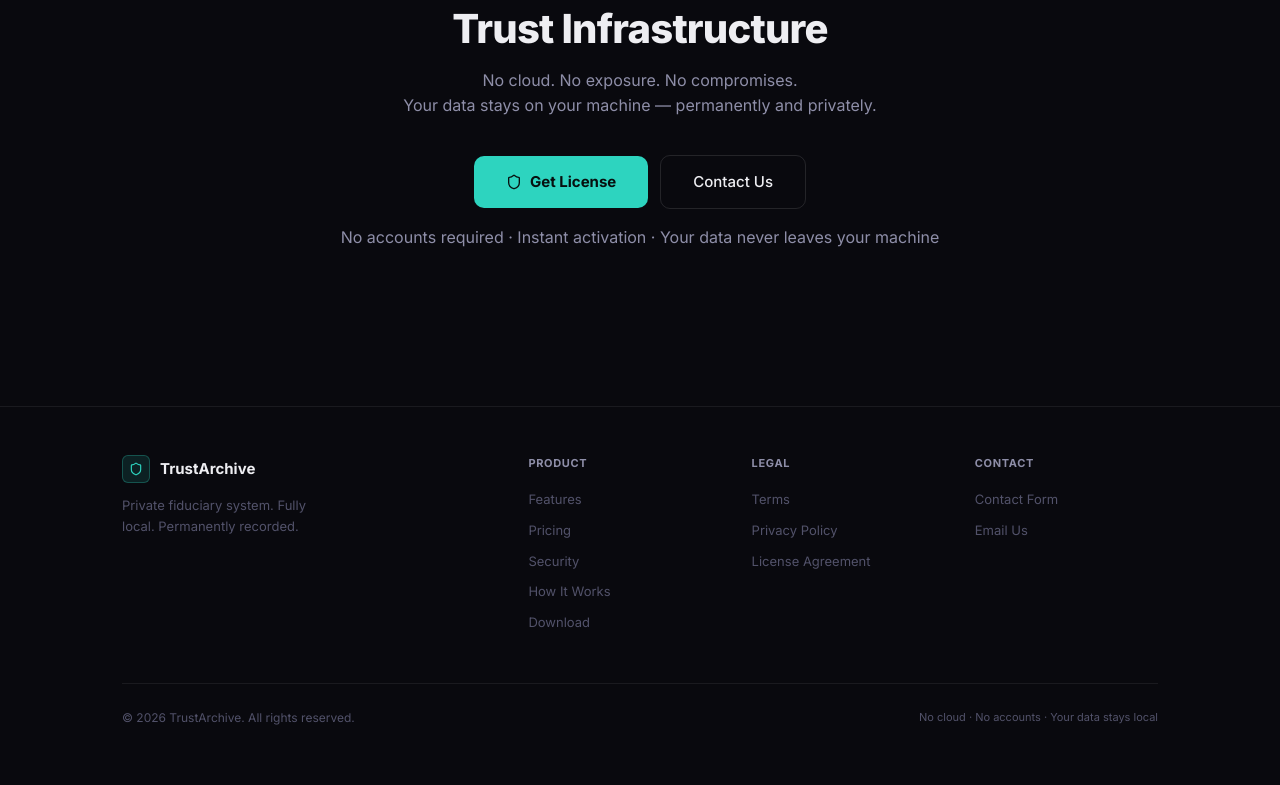
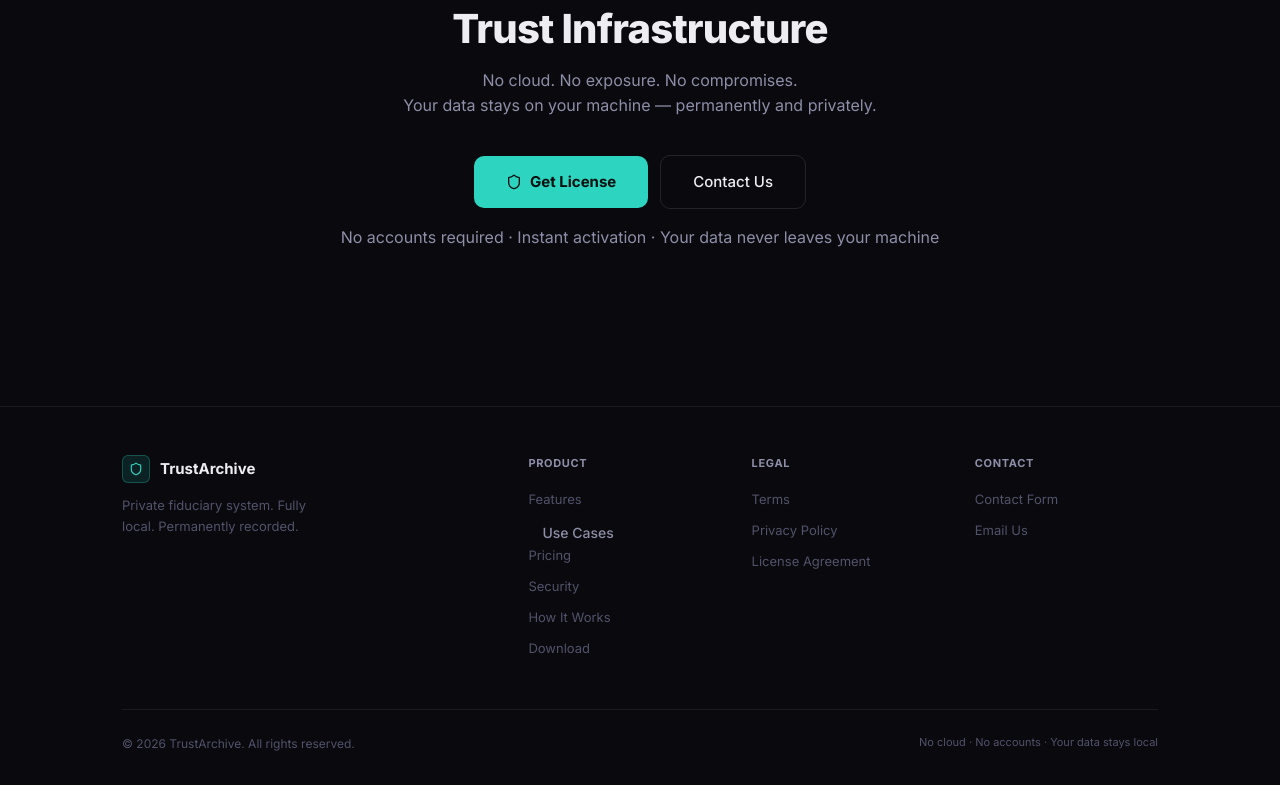
Before and after one commit to apvera-admin/trustarchive, a Next.js app: page / in a window 1280 px wide. Shown: the part 6295-7080 px from the top of the page. Before the commit the page ends 7054 px from the top, so only its background shows below. Built offline with nearby package versions, Linux system fonts and the light colour scheme.

Commit message:
Update Footer.js

```diff
--- a/components/Footer.js
+++ b/components/Footer.js
@@ -27,6 +27,7 @@ export default function Footer() {
           <div>
             <h4 style={{ fontSize: 11, fontWeight: 700, color: 'var(--text-2)', marginBottom: 16, textTransform: 'uppercase', letterSpacing: '0.06em' }}>Product</h4>
             <Link href="/features" className="footer-link">Features</Link>
+            <Link href="/use-cases" className="nav-link">Use Cases</Link>
             <Link href="/pricing" className="footer-link">Pricing</Link>
             <Link href="/security" className="footer-link">Security</Link>
             <Link href="/#how" className="footer-link">How It Works</Link>
```
